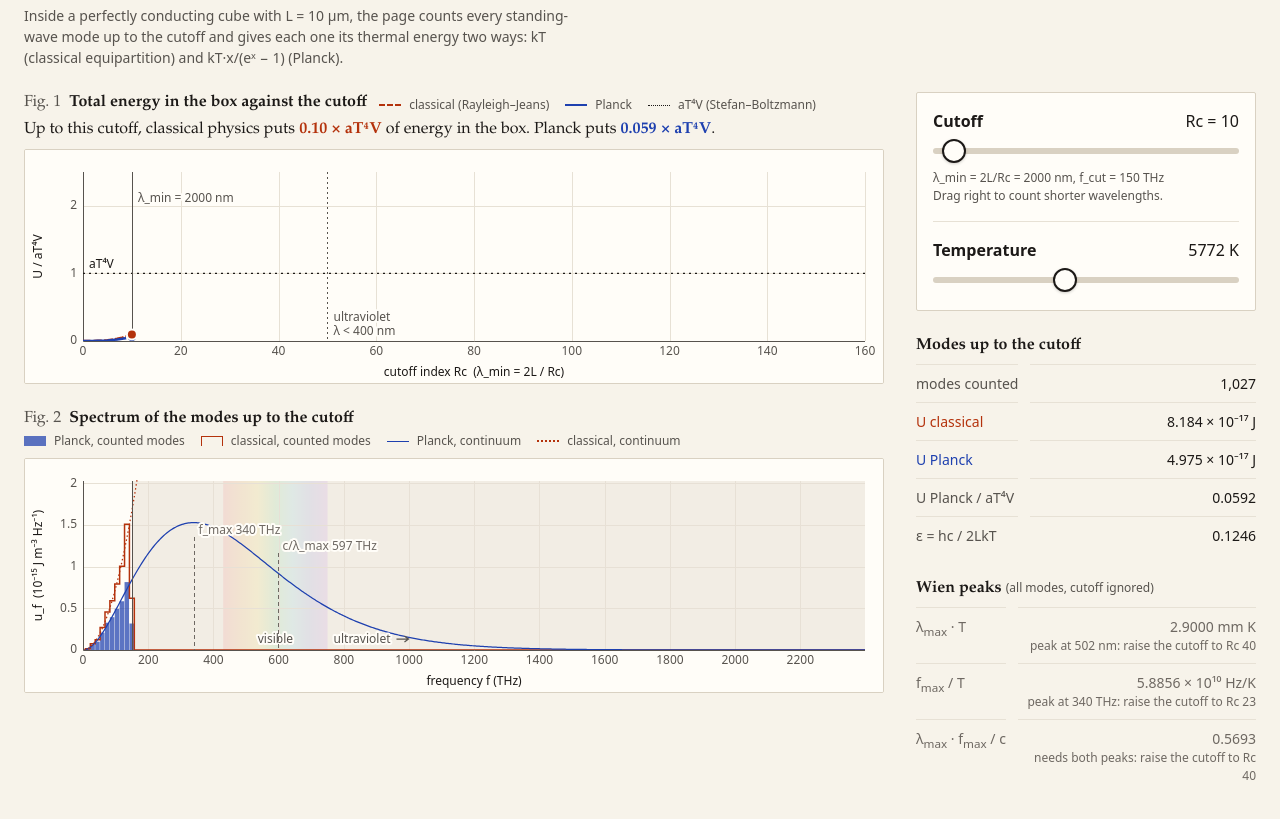
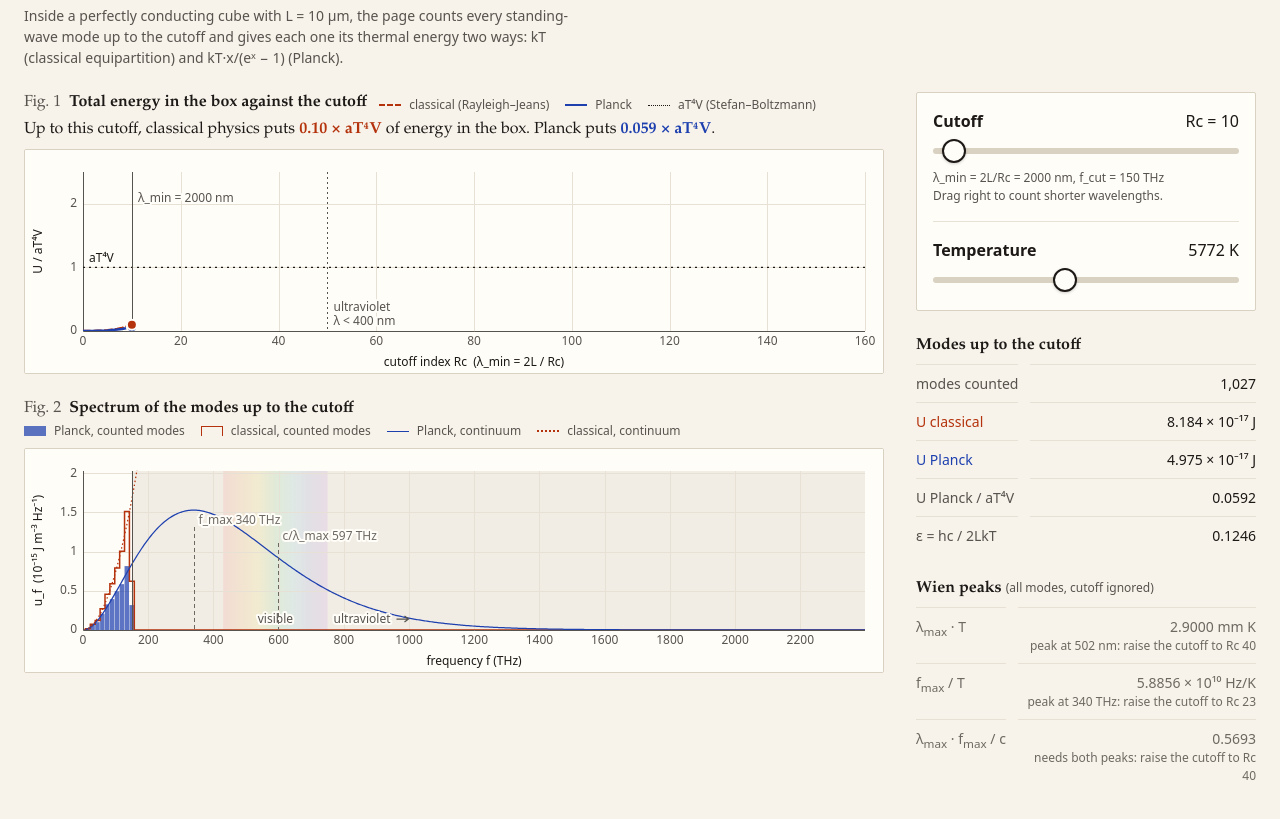
Before and after one commit to HammerHeadLlama/masterpiece, a website built with Vite: page builds/uv-catastrophe/index.html in a window 1280 px wide. Shown: the part 59-878 px from the top of the page. Built offline with nearby package versions, Linux system fonts and the light colour scheme.

Commit message:
step 7: verification fixes
Figure min height 232 -> 212px so both figures stay on a 1280x720 screen
after the longer caption; no-break spaces keep the caption formula on one
line at 375px (copy-only string change in main.ts). SELECTORS.md core
flow updated for the new default cutoff.

```diff
--- a/builds/uv-catastrophe/index.html
+++ b/builds/uv-catastrophe/index.html
@@ -47,7 +47,7 @@
         --dur-press: 120ms;
         --dur-fade: 160ms;
         /* figure canvas height: both figures fit a 720px laptop screen */
-        --fig-h: clamp(232px, calc((100dvh - 330px) / 2), 400px);
+        --fig-h: clamp(212px, calc((100dvh - 350px) / 2), 400px);
 
         color-scheme: light;
       }
--- a/builds/uv-catastrophe/src/main.ts
+++ b/builds/uv-catastrophe/src/main.ts
@@ -76,7 +76,7 @@ Object.assign(rcInput, { min: String(RC_MIN), max: String(R_MAX), step: '1', val
 
 $('caption').textContent =
   `Inside a perfectly conducting cube with L = ${(L * 1e6).toFixed(0)} µm, the page counts every standing-wave mode ` +
-  `up to the cutoff and gives each one its thermal energy two ways: kT (classical equipartition) and kT·x/(eˣ − 1) (Planck).`;
+  `up to the cutoff and gives each one its thermal energy two ways: kT (classical equipartition) and kT·x/(eˣ − 1) (Planck).`; // no-break spaces keep the formula on one line
 
 const spectrumCanvas = $<HTMLCanvasElement>('spectrum');
 const totalsCanvas = $<HTMLCanvasElement>('totals');
```
Also changed, not shown: builds/uv-catastrophe/SELECTORS.md (+1 -1 lines).
